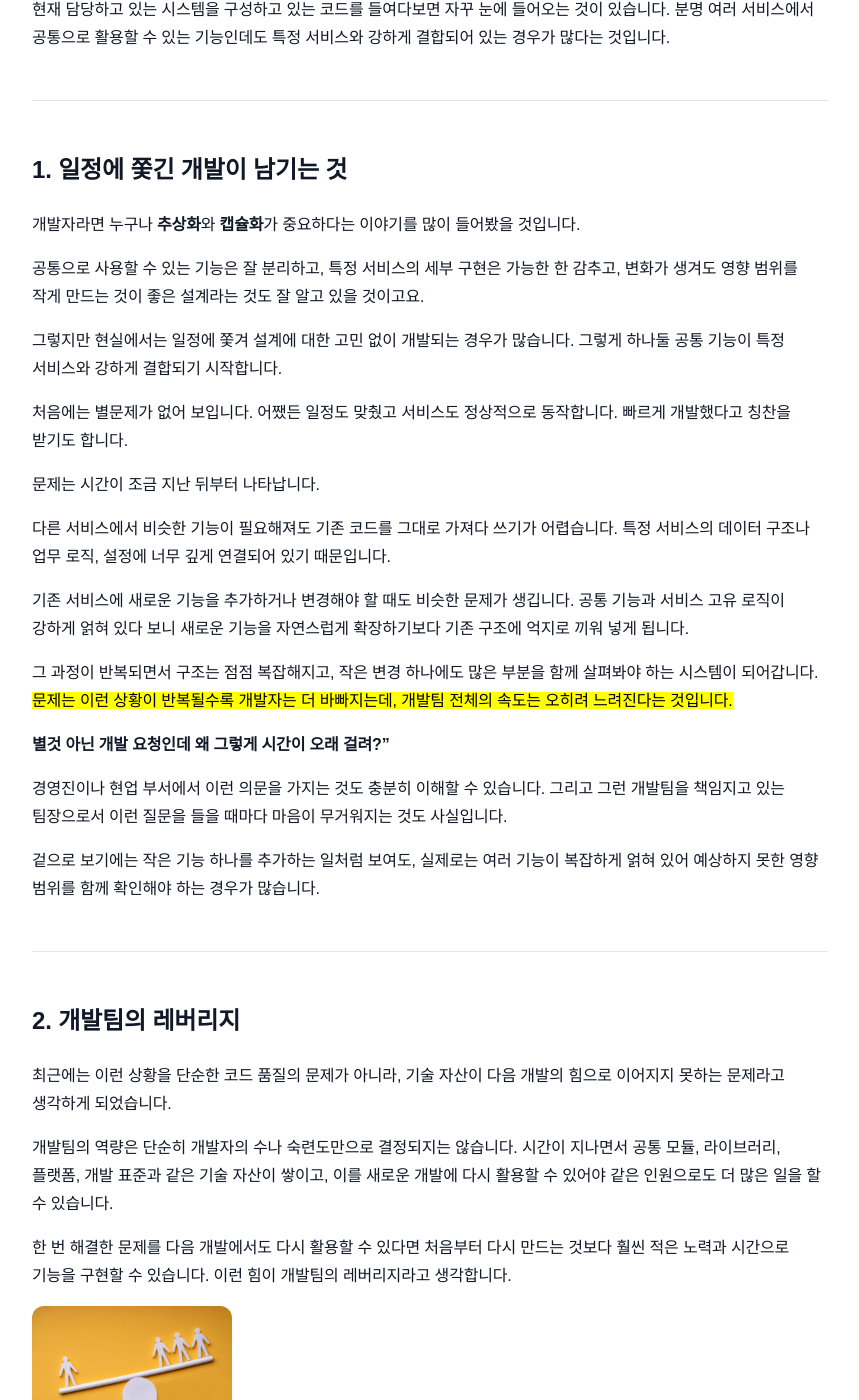
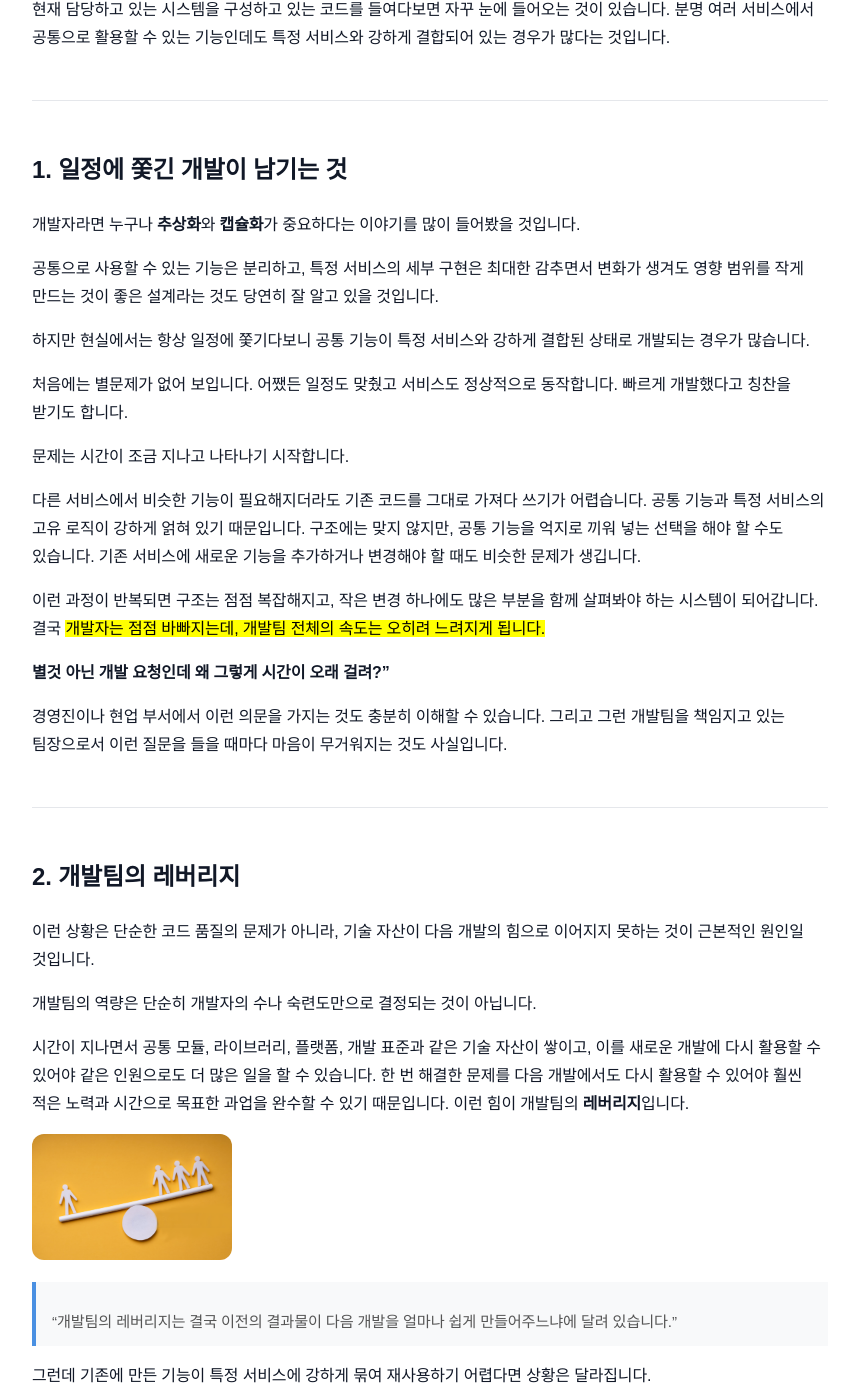
Before and after one commit to sanghoon-lee/sanghoon-lee.github.io, a Jekyll site: the page built from _posts/2026-10-05-team-slower.md, in a window 1280 px wide and 1400 px high, scrolled down 451 px. Shown: the whole window, without its empty margins (210-1069 px from the left). Built offline with Jekyll 4.4.1, drawn with Linux system fonts in a browser that asks for light colours; nearby versions of some CDN libraries; comment, search, counter and statistics services are not loaded; some of the changed text lies outside the part shown.

Commit message:
개발팀의 레버리지에 대한 포스팅 추가

```diff
--- a/_posts/2026-10-05-team-slower.md
+++ b/_posts/2026-10-05-team-slower.md
@@ -19,35 +19,31 @@ tags:
 
 개발자라면 누구나 **추상화**와 **캡슐화**가 중요하다는 이야기를 많이 들어봤을 것입니다.
 
-공통으로 사용할 수 있는 기능은 잘 분리하고, 특정 서비스의 세부 구현은 가능한 한 감추고, 변화가 생겨도 영향 범위를 작게 만드는 것이 좋은 설계라는 것도 잘 알고 있을 것이고요.
+공통으로 사용할 수 있는 기능은 분리하고, 특정 서비스의 세부 구현은 최대한 감추면서 변화가 생겨도 영향 범위를 작게 만드는 것이 좋은 설계라는 것도 당연히 잘 알고 있을 것입니다.
 
-그렇지만 현실에서는 일정에 쫓겨 설계에 대한 고민 없이 개발되는 경우가 많습니다. 그렇게 하나둘 공통 기능이 특정 서비스와 강하게 결합되기 시작합니다.
+하지만 현실에서는 항상 일정에 쫓기다보니 공통 기능이 특정 서비스와 강하게 결합된 상태로 개발되는 경우가 많습니다.
 
 처음에는 별문제가 없어 보입니다. 어쨌든 일정도 맞췄고 서비스도 정상적으로 동작합니다. 빠르게 개발했다고 칭찬을 받기도 합니다.
 
-문제는 시간이 조금 지난 뒤부터 나타납니다.
+문제는 시간이 조금 지나고 나타나기 시작합니다.
 
-다른 서비스에서 비슷한 기능이 필요해져도 기존 코드를 그대로 가져다 쓰기가 어렵습니다. 특정 서비스의 데이터 구조나 업무 로직, 설정에 너무 깊게 연결되어 있기 때문입니다.
+다른 서비스에서 비슷한 기능이 필요해지더라도 기존 코드를 그대로 가져다 쓰기가 어렵습니다. 공통 기능과 특정 서비스의 고유 로직이 강하게 얽혀 있기 때문입니다. 구조에는 맞지 않지만, 공통 기능을 억지로 끼워 넣는 선택을 해야 할 수도 있습니다. 기존 서비스에 새로운 기능을 추가하거나 변경해야 할 때도 비슷한 문제가 생깁니다.
 
-기존 서비스에 새로운 기능을 추가하거나 변경해야 할 때도 비슷한 문제가 생깁니다. 공통 기능과 서비스 고유 로직이 강하게 얽혀 있다 보니 새로운 기능을 자연스럽게 확장하기보다 기존 구조에 억지로 끼워 넣게 됩니다.
-
-그 과정이 반복되면서 구조는 점점 복잡해지고, 작은 변경 하나에도 많은 부분을 함께 살펴봐야 하는 시스템이 되어갑니다. <mark>문제는 이런 상황이 반복될수록 개발자는 더 바빠지는데, 개발팀 전체의 속도는 오히려 느려진다는 것입니다.</mark>
+이런 과정이 반복되면 구조는 점점 복잡해지고, 작은 변경 하나에도 많은 부분을 함께 살펴봐야 하는 시스템이 되어갑니다. 결국 <mark>개발자는 점점 바빠지는데, 개발팀 전체의 속도는 오히려 느려지게 됩니다.</mark>
 
 **별것 아닌 개발 요청인데 왜 그렇게 시간이 오래 걸려?"**
 
 경영진이나 현업 부서에서 이런 의문을 가지는 것도 충분히 이해할 수 있습니다. 그리고 그런 개발팀을 책임지고 있는 팀장으로서 이런 질문을 들을 때마다 마음이 무거워지는 것도 사실입니다.
 
-겉으로 보기에는 작은 기능 하나를 추가하는 일처럼 보여도, 실제로는 여러 기능이 복잡하게 얽혀 있어 예상하지 못한 영향 범위를 함께 확인해야 하는 경우가 많습니다.
-
 ---
 
 # 2. 개발팀의 레버리지
 
-최근에는 이런 상황을 단순한 코드 품질의 문제가 아니라, 기술 자산이 다음 개발의 힘으로 이어지지 못하는 문제라고 생각하게 되었습니다.
+이런 상황은 단순한 코드 품질의 문제가 아니라, 기술 자산이 다음 개발의 힘으로 이어지지 못하는 것이 근본적인 원인일 것입니다.
 
-개발팀의 역량은 단순히 개발자의 수나 숙련도만으로 결정되지는 않습니다. 시간이 지나면서 공통 모듈, 라이브러리, 플랫폼, 개발 표준과 같은 기술 자산이 쌓이고, 이를 새로운 개발에 다시 활용할 수 있어야 같은 인원으로도 더 많은 일을 할 수 있습니다.
+개발팀의 역량은 단순히 개발자의 수나 숙련도만으로 결정되는 것이 아닙니다.
 
-한 번 해결한 문제를 다음 개발에서도 다시 활용할 수 있다면 처음부터 다시 만드는 것보다 훨씬 적은 노력과 시간으로 기능을 구현할 수 있습니다. 이런 힘이 개발팀의 레버리지라고 생각합니다.
+시간이 지나면서 공통 모듈, 라이브러리, 플랫폼, 개발 표준과 같은 기술 자산이 쌓이고, 이를 새로운 개발에 다시 활용할 수 있어야 같은 인원으로도 더 많은 일을 할 수 있습니다. 한 번 해결한 문제를 다음 개발에서도 다시 활용할 수 있어야 훨씬 적은 노력과 시간으로 목표한 과업을 완수할 수 있기 때문입니다. 이런 힘이 개발팀의 **레버리지**입니다.
 
 <img class="book-image" src="/assets/images/leverage.png" alt="레버리지">
 
@@ -65,13 +61,8 @@ tags:
 
 # 3. 한 번 만든 것이 다음 개발의 힘이 되는 구조
 
-물론 모든 기능을 처음부터 공통화하거나 지나치게 추상화하는 것은 현실적이지 않습니다.
-다만 비슷한 기능을 두 번째, 세 번째 다시 만들고 있다면 그때는 한 번쯤 멈춰서 공통화할 수 있는 부분이 없는지 살펴볼 필요가 있습니다.
+물론 모든 기능을 처음부터 공통화하거나 지나치게 추상화하는 것은 현실적이지 않습니다. 다만 비슷한 기능을 두 번째, 세 번째 다시 만들고 있다면 그때는 한 번쯤 멈춰서 공통화할 수 있는 부분이 없는지 살펴볼 필요가 있습니다.
 
 이번 고도화 프로젝트에서는 단순히 기술 버전을 올리고 오래된 코드를 정리하는 데 그치지 않고, 지금까지의 개발 결과물이 다음 개발에도 활용될 수 있는 구조를 만드는 것을 중요한 목표로 삼아보고 싶습니다.
 
-개발자 한 명 한 명이 더 바쁘게 일하는 것이 아니라, 지금까지 만들어온 기술 자산이 다음 개발을 조금 더 쉽게 만들어주는 팀.
-
-한 번 해결한 문제가 다음 문제를 더 쉽게 해결할 수 있도록 만들어주는 팀.
-
-그런 팀이 결국 레버리지가 높은 개발팀이 아닐까 생각합니다.
+개발자 한 명 한 명이 더 바쁘게 일하는 것이 아니라, 지금까지 만들어온 기술 자산이 다음 개발을 조금 더 쉽게 만들어주는 레버리지가 높은 팀을 만들고 싶기 때문입니다.
```
